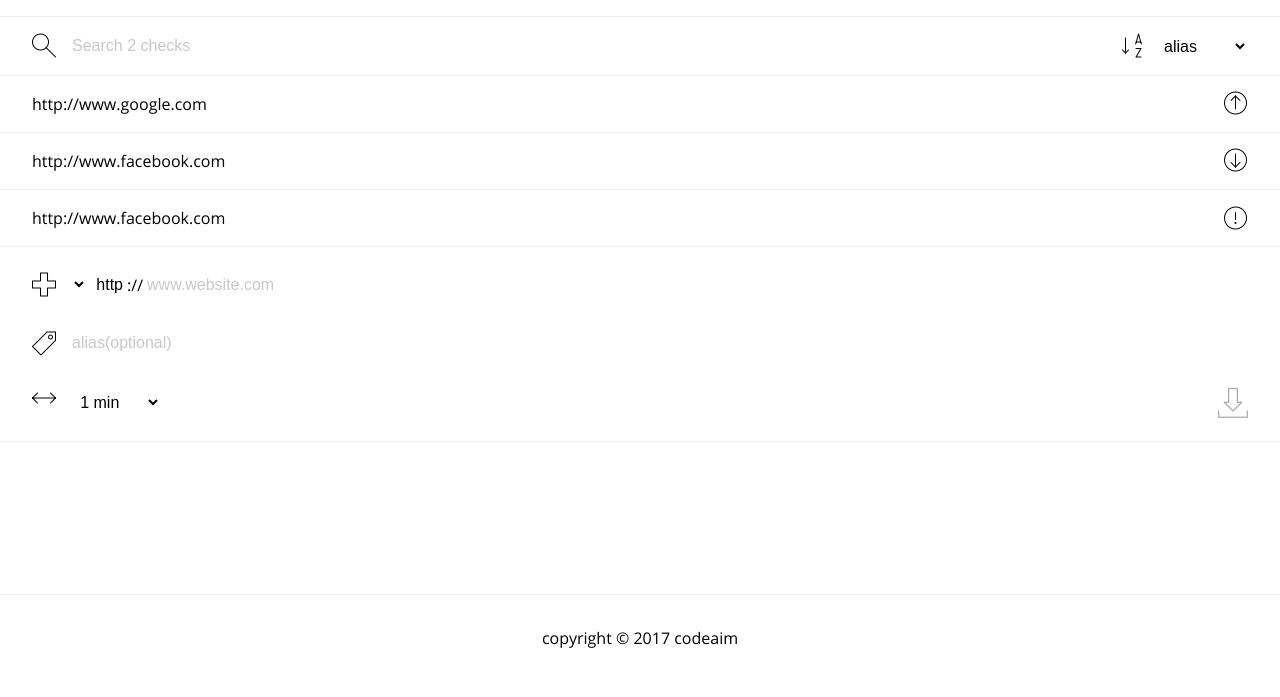
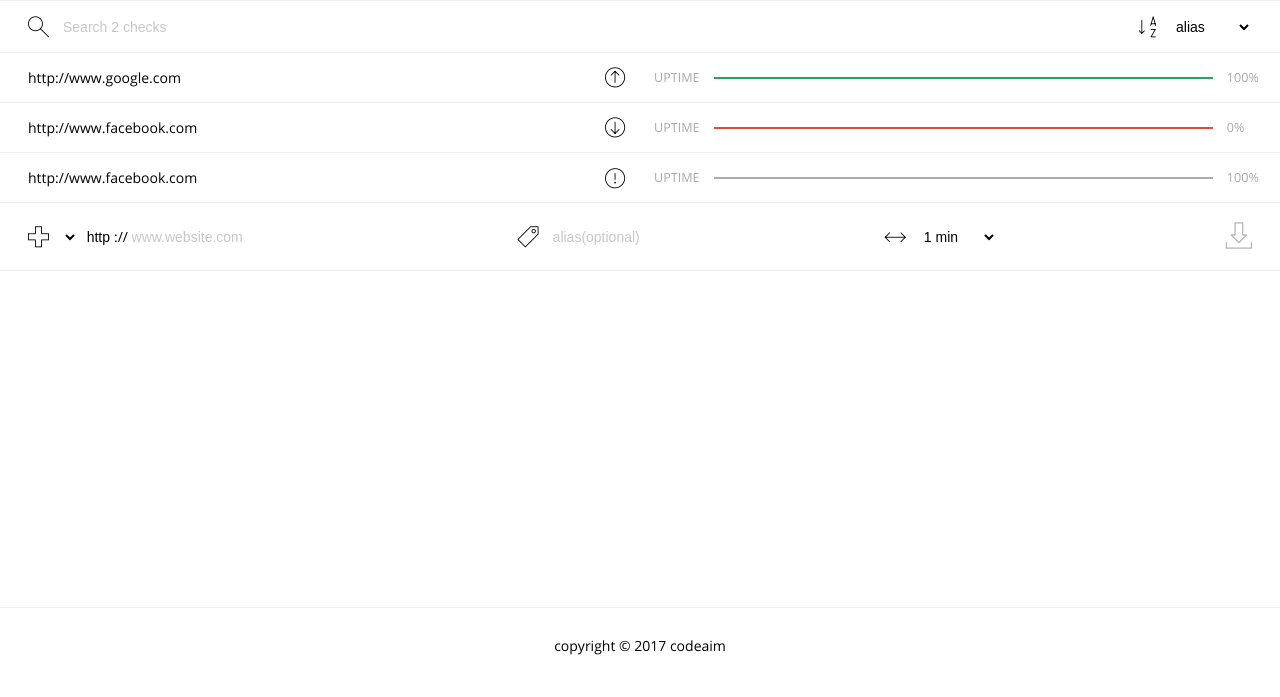
Before and after one commit to codeaim/urlcheck-mock, a website: page public/dashboard.pug in a window 1280 px wide. Shown: the part 103-800 px from the top of the page. Drawn offline with nearby package versions, Linux system fonts and the light colour scheme; files that its build step writes are made by us from their sources.

Commit message:
Adding uptime Reworking dashboard spacing

```diff
--- a/public/css/base/_layout.sass
+++ b/public/css/base/_layout.sass
@@ -1,5 +1,5 @@
 body
-  font: normal 16px $text-font-stack
+  font: normal 14px $text-font-stack
   display: flex
   flex-direction: column
   height: 100%
--- a/public/css/pages/_dashboard.sass
+++ b/public/css/pages/_dashboard.sass
@@ -49,6 +49,8 @@
     li
       padding: 1em 2em
       border-bottom: 1px $border-color solid
+      display: flex
+      flex-direction: column
 
       .check-details
         display: flex
@@ -56,6 +58,9 @@
 
         .icon
           font-size: 1.5em
+
+        @media only screen and (min-width: $medium-breakpoint)
+          flex: 1
 
 
       .url-details
@@ -70,6 +75,47 @@
         .icon
           padding-left: 0.5em
 
+      .check-uptime
+        display: flex
+        align-items: center
+        padding-top: 1em
+
+        .name
+          text-transform: uppercase
+          font-size: 0.9em
+          color: $link-color
+
+        .uptime-chart
+          flex: 1
+
+          .up
+            height: 2px
+            background-color: $primary-color
+            margin: 0 1em
+          .down
+            height: 2px
+            background-color: $google-color
+            margin: 0 1em
+          .unknown
+            height: 2px
+            background-color: $link-color
+            margin: 0 1em
+
+        .uptime-percent
+          width: 2em
+          text-transform: uppercase
+          font-size: 0.9em
+          color: $link-color
+
+        @media only screen and (min-width: $medium-breakpoint)
+          flex: 1
+          padding-top: 0
+          padding-left: 2em
+
+      @media only screen and (min-width: $medium-breakpoint)
+        flex-direction: row
+
+
 .check-create
   padding: 0 2em
   border-bottom: 1px $border-color solid
@@ -77,10 +123,15 @@
   form
     margin: 0
     padding: 0.5em 0
+    display: flex
+    flex-direction: column
 
     div
       padding: 0
-      display: block
+      display: flex
+
+    @media only screen and (min-width: $large-breakpoint)
+      flex-direction: row
 
   .icon
     font-size: 1.5em
@@ -116,6 +167,18 @@
       flex: 1
       padding: 0.5em 1em 0.5em 0.25em
 
+    @media only screen and (min-width: $large-breakpoint)
+      flex: 2
+
+  .options
+    flex-direction: column
+
+    @media only screen and (min-width: $medium-breakpoint)
+      flex-direction: row
+
+    @media only screen and (min-width: $large-breakpoint)
+      flex: 3
+
   .alias
     display: flex
     flex-direction: row
@@ -125,20 +188,30 @@
     input
       flex: 1
 
+    @media only screen and (min-width: $medium-breakpoint)
+      flex: 1
+
   .check-settings
     display: flex
     flex-direction: row
     align-items: center
 
+    .interval
+      flex-direction: row
+      align-items: center
+
     .actions
       flex: 1
+      align-items: flex-end
 
-.actions
-  .button
-    margin-right: -0.75em
-    color: $link-color
-    background-color: transparent
+      .button
+        margin-right: -0.75em
+        color: $link-color
+        background-color: transparent
 
-    &:hover
-      color: $white-color
-      background-color: $primary-color
+        &:hover
+          color: $white-color
+          background-color: $primary-color
+
+    @media only screen and (min-width: $medium-breakpoint)
+      flex: 1
--- a/public/dashboard.pug
+++ b/public/dashboard.pug
@@ -43,6 +43,11 @@ prepend content
                                 .split ://
                                 .url www.google.com
                             span.icon.icon-navigation-circle-up
+                        .check-uptime
+                            span.name uptime
+                            .uptime-chart
+                                .up
+                            span.uptime-percent 100%
                     li.check.down
                         .check-details
                             .url-details
@@ -50,6 +55,11 @@ prepend content
                                 .split ://
                                 .url www.facebook.com
                             span.icon.icon-navigation-circle-down
+                        .check-uptime
+                            span.name uptime
+                            .uptime-chart
+                                .down
+                            span.uptime-percent 0%
                     li.check.disabled
                         .check-details
                             .url-details
@@ -57,6 +67,11 @@ prepend content
                                 .split ://
                                 .url www.facebook.com
                             span.icon.icon-report-problem-circle
+                        .check-uptime
+                            span.name uptime
+                            .uptime-chart
+                                .unknown
+                            span.uptime-percent 100%
                 .check-create
                     form
                         .url-details
```
Also changed, not shown: public/css/main.css, public/dashboard.html, 1 other file.
